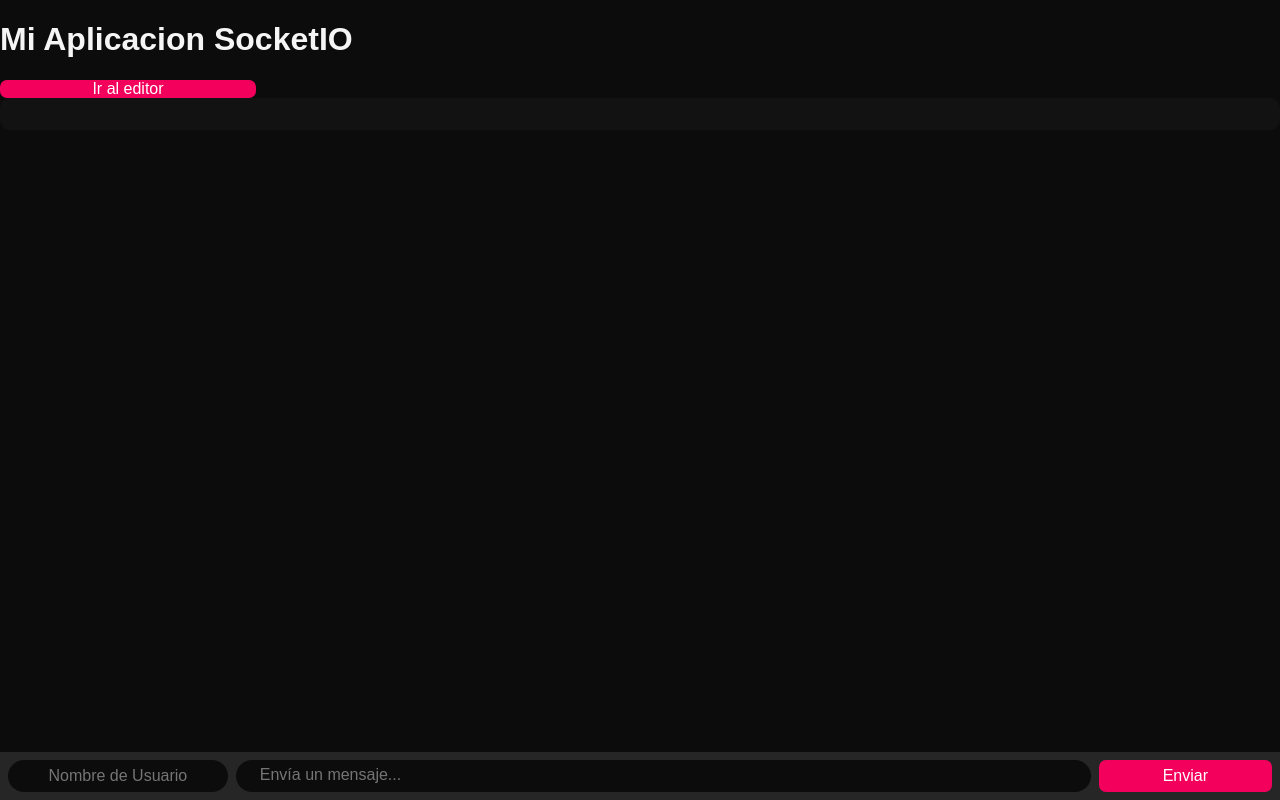
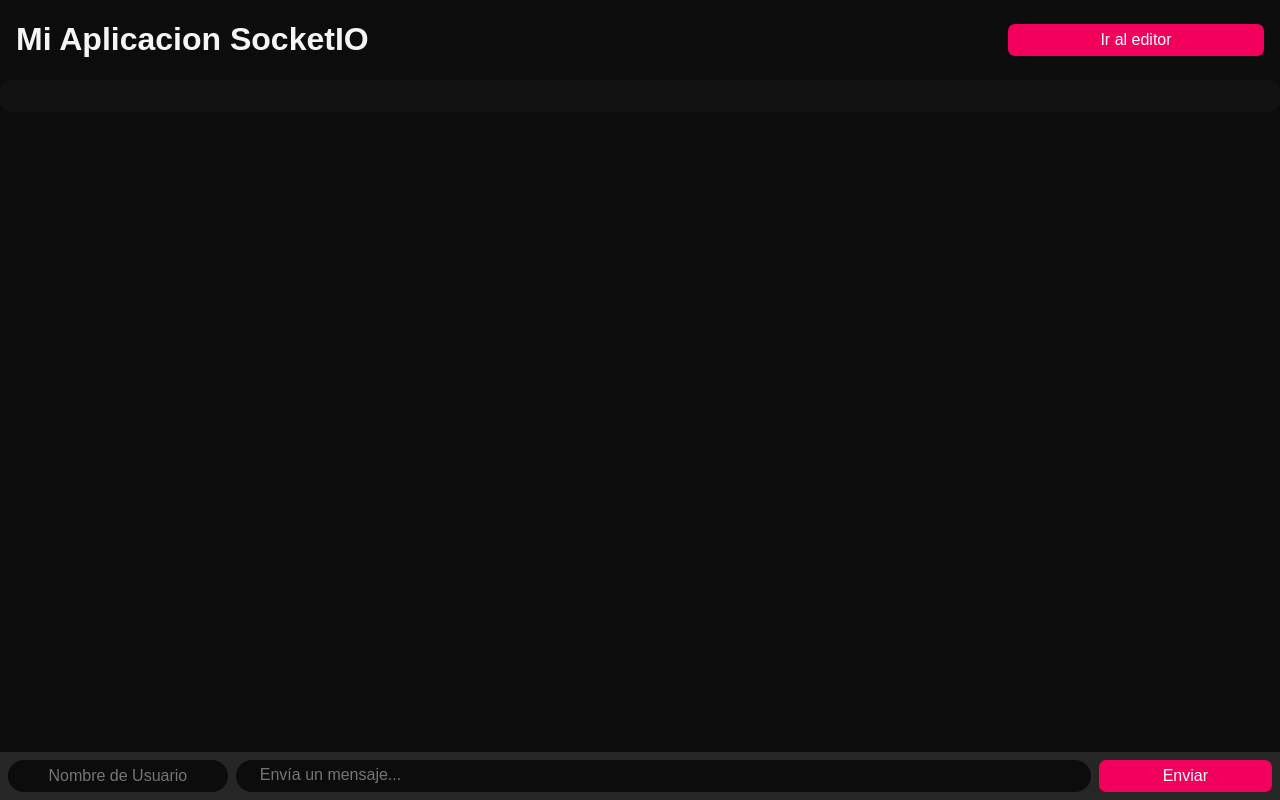
Before and after one commit to CarlosGPC1604/WebSocket, a website: page index.html in a window 1280 px wide. Drawn offline with nearby package versions, Linux system fonts and the light colour scheme.

Commit message:
Estilado el navbar y agregados atributos required

```diff
--- a/css/global.css
+++ b/css/global.css
@@ -5,8 +5,10 @@
 }
 
 header {
-    display: grid;
+    display: flex;
     justify-content: space-between;
+    align-items: center;
+    padding: 0 1rem;
 }
 
 /* Estilado de la scrollbar */
@@ -113,9 +115,12 @@
 }
 
 a {
+    display: flex;
+    justify-content: center;
+    align-items: center;
     text-decoration: none;
-    text-align: center;
     width: 20vw;
+    height: 2rem;
     outline: 0;
     cursor: pointer;
     border: none;
--- a/index.html
+++ b/index.html
@@ -23,7 +23,7 @@
 	</section>
 
 	<form id="formInputMensaje" onsubmit="return agregarMensaje(this)" autocomplete="off">
-		<input id="inputNombreUsuario" type="text" name="txtUsuario" placeholder="Nombre de Usuario">
+		<input id="inputNombreUsuario" type="text" name="txtUsuario" placeholder="Nombre de Usuario" required>
 		<textarea id="inputMensaje" rows="1" cols="1" placeholder="Envía un mensaje..." required></textarea>
 		<input id="inputEnviar" type="submit" value="Enviar">
 	</form>
```
